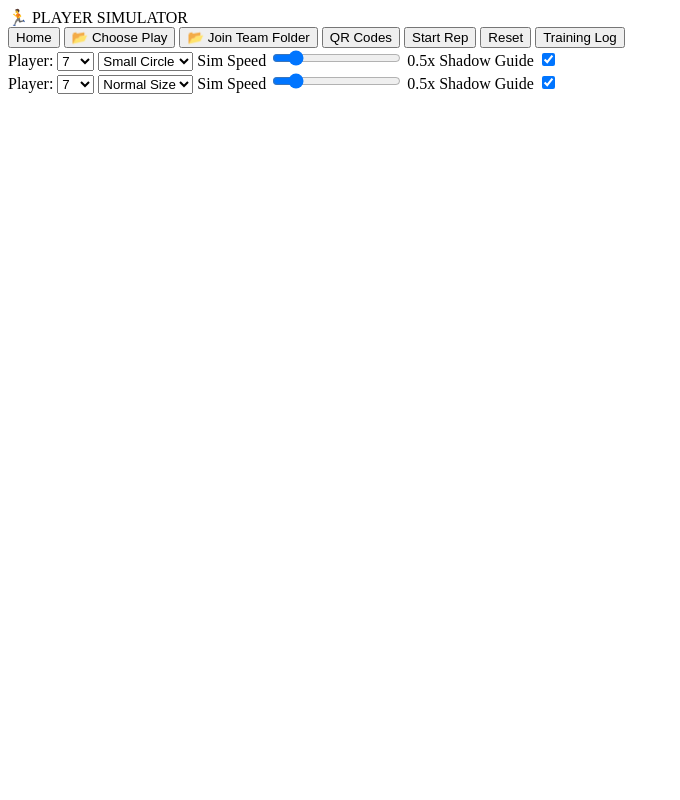
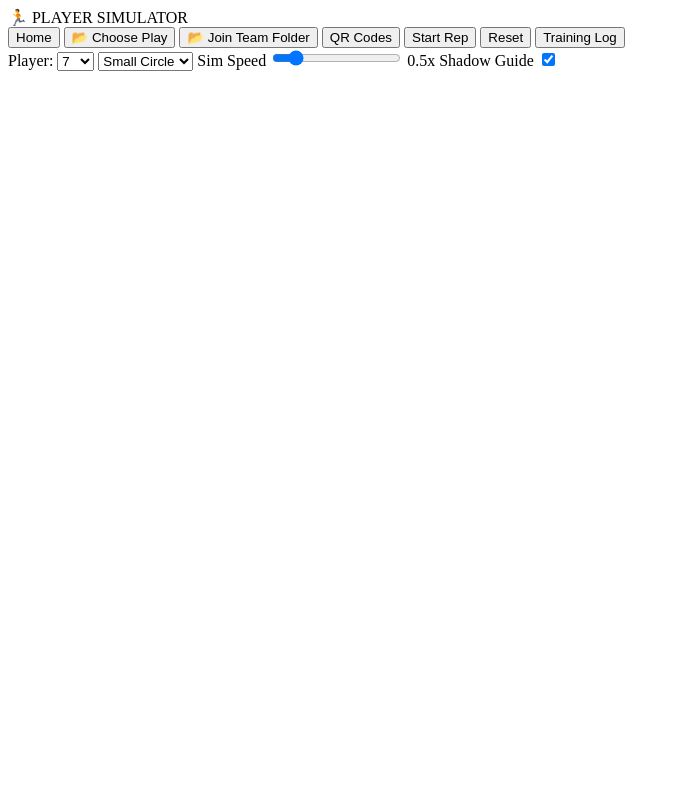
Before and after one commit to abandingridwedding-maker/allumer-le-feu, a website with bundled scripts: page playsimulator.html in a window 1280 px wide. Shown: the top 800 px of the page, without its empty margins (0-680 px from the left). Built offline with nearby package versions, Linux system fonts and the light colour scheme; a script that the page names is missing.

Commit message:
Update playsimulator.html

```diff
--- a/playsimulator.html
+++ b/playsimulator.html
@@ -64,45 +64,7 @@
   </div>
 </div>
 
-      <div class="toolGroup">
-        <label>
-          Player:
-          <select id="playerNumber">
-            <option value="1">1</option>
-            <option value="2">2</option>
-            <option value="3">3</option>
-            <option value="4">4</option>
-            <option value="5">5</option>
-            <option value="6">6</option>
-            <option value="7" selected>7</option>
-            <option value="8">8</option>
-            <option value="9">9</option>
-            <option value="10">10</option>
-            <option value="11">11</option>
-            <option value="12">12</option>
-            <option value="13">13</option>
-            <option value="14">14</option>
-            <option value="15">15</option>
-          </select>
-        </label>
 
-        <select id="playerSize">
-          <option value="normal">Normal Size</option>
-          <option value="medium">2/3 Size</option>
-          <option value="small">Small Circle</option>
-        </select>
-
-        <label class="speedLabel">
-          Sim Speed
-          <input id="simSpeed" type="range" min="0.25" max="2" step="0.25" value="0.5" />
-          <span id="simSpeedValue">0.5x</span>
-        </label>
-
-        <label class="speedLabel">
-          Shadow Guide
-          <input id="shadowGuideToggle" type="checkbox" checked />
-        </label>
-      </div>
     </div>
   </div>
 
```
